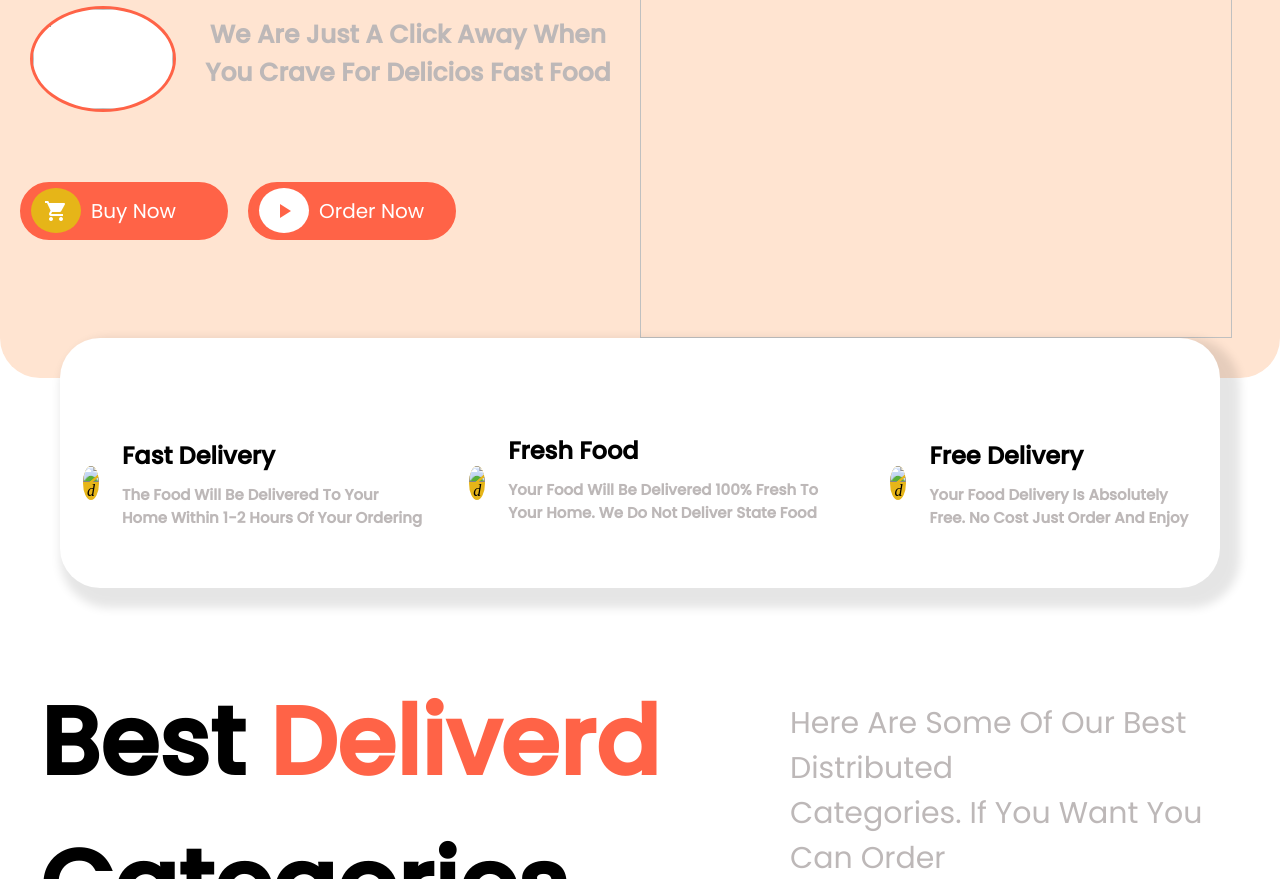
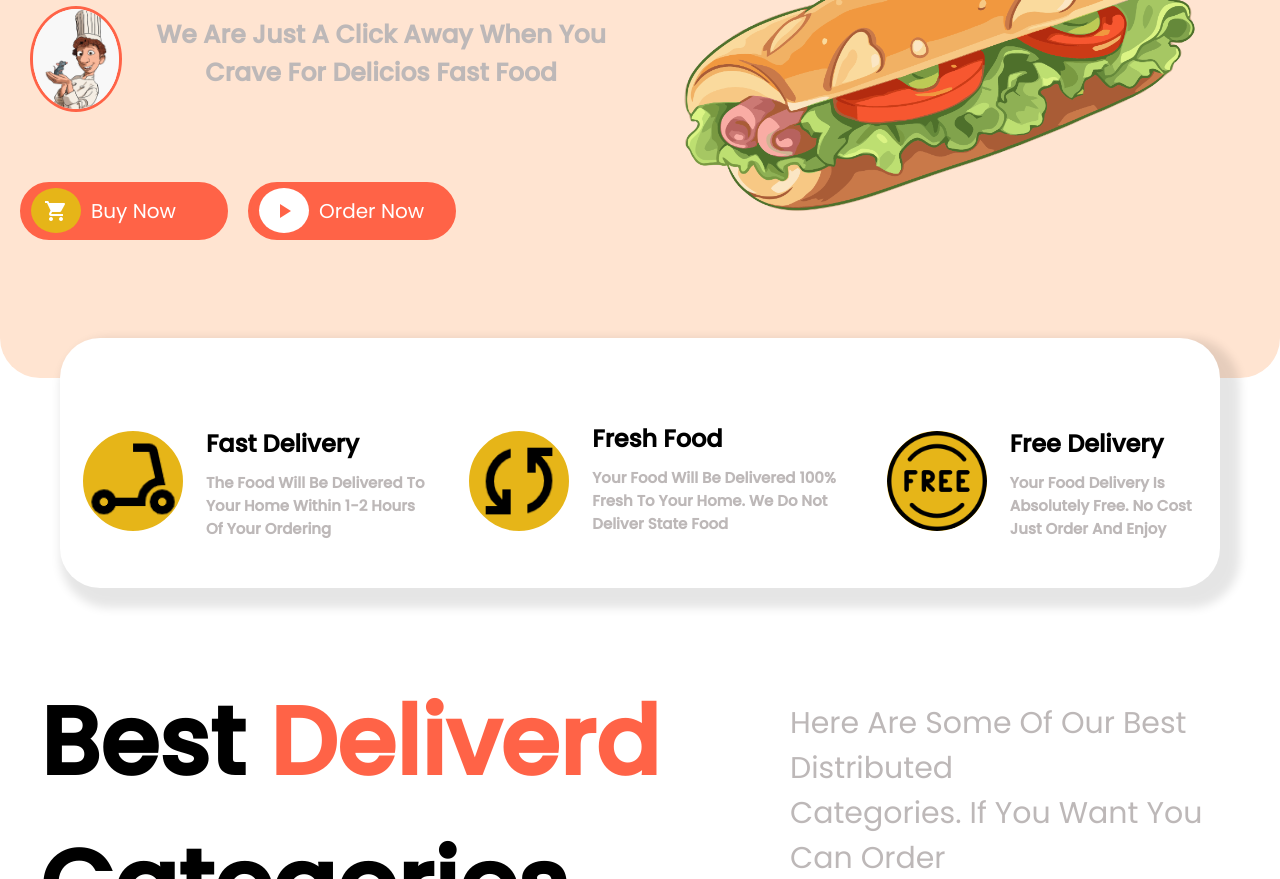
Before and after one commit to shrookkhaled2003/Foodle, a plain HTML site: page index.html in a window 1280 px wide. Shown: the part 342-1221 px from the top of the page. Drawn offline with nearby package versions, Linux system fonts and the light colour scheme; the site is published under a folder, as on GitHub Pages, so addresses that start at the root find nothing.

Commit message:
Update index.html

```diff
--- a/index.html
+++ b/index.html
@@ -29,7 +29,7 @@
                  Available at Foodle
                 </h4>
             </div>
-            <div class="row2"><img src="/images/bg,f8f8f8-flat,750x,075,f-pad,750x1000,f8f8f8.jpg">
+            <div class="row2"><img src="images/bg,f8f8f8-flat,750x,075,f-pad,750x1000,f8f8f8.jpg">
                 <h4>We Are Just A Click Away When
                 You Crave For Delicios Fast Food</h4>
             </div>
@@ -45,12 +45,12 @@
             </div>
         </div>
         <div class="img-container">
-            <img src="/images/sandwich.png">
+            <img src="images/sandwich.png">
         </div>
         <div class="cards">
             <div class="card1">
                 <i >
-                    <img src="/images/scooter_24dp_UNDEFINED_FILL0_wght400_GRAD0_opsz24 (1).png" alt="d">
+                    <img src="images/scooter_24dp_UNDEFINED_FILL0_wght400_GRAD0_opsz24 (1).png" alt="d">
                 </i>
                 <h2>Fast Delivery
                     <p>The Food Will Be
@@ -62,7 +62,7 @@
             </div>
             <div class="card2">
                 <i >
-                    <img src="/images/sync_24dp_UNDEFINED_FILL0_wght400_GRAD0_opsz24.png" alt="d">
+                    <img src="images/sync_24dp_UNDEFINED_FILL0_wght400_GRAD0_opsz24.png" alt="d">
                 </i>
                 <h2>Fresh Food
                     <p>Your Food Will Be Delivered
@@ -75,7 +75,7 @@
             </div>
             <div class="card3">
                 <i >
-                    <img src="/images/free.png" alt="d">
+                    <img src="images/free.png" alt="d">
                 </i>
                 <h2>Free Delivery
                     <p>Your Food Delivery Is
```
